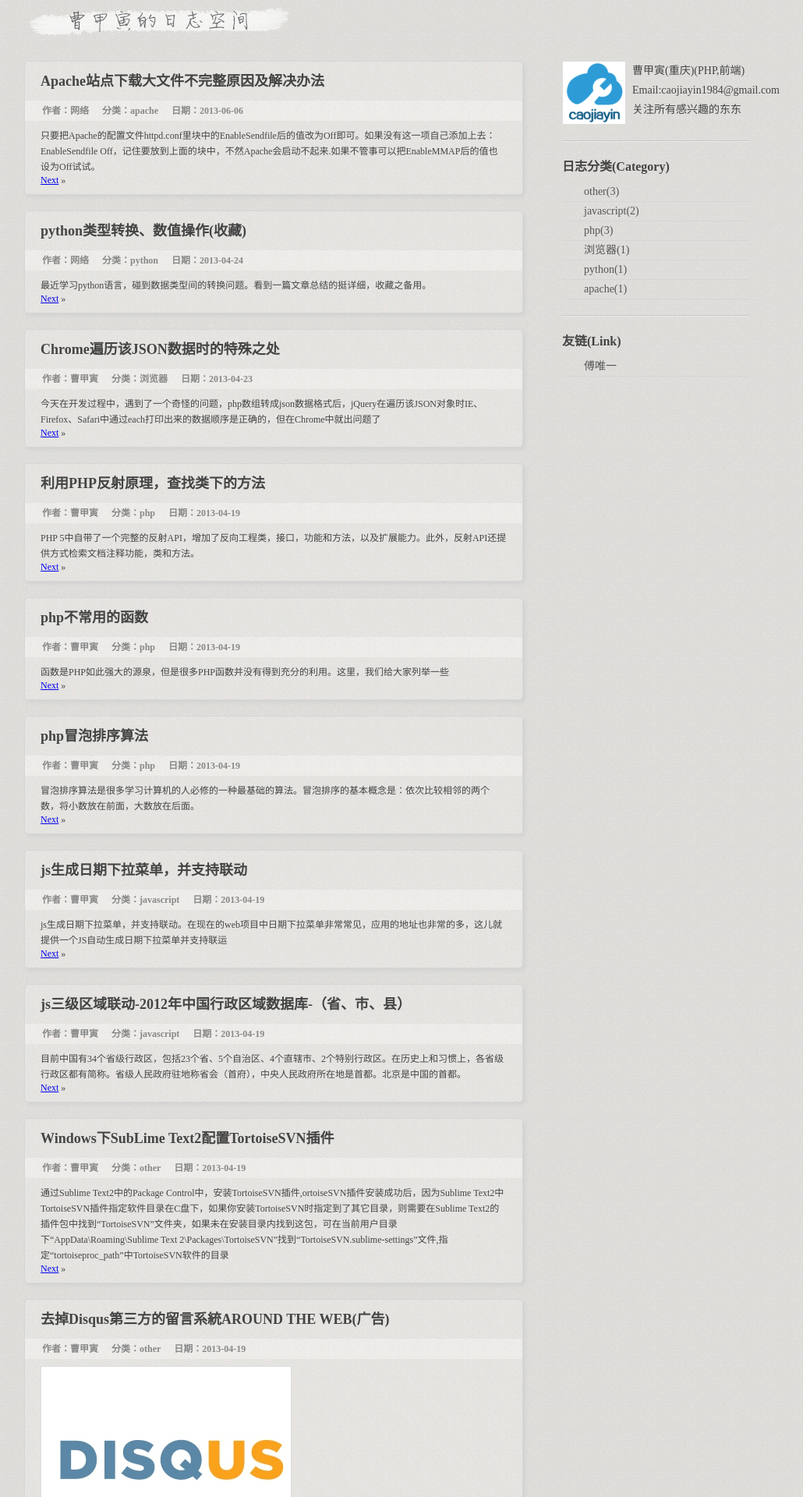
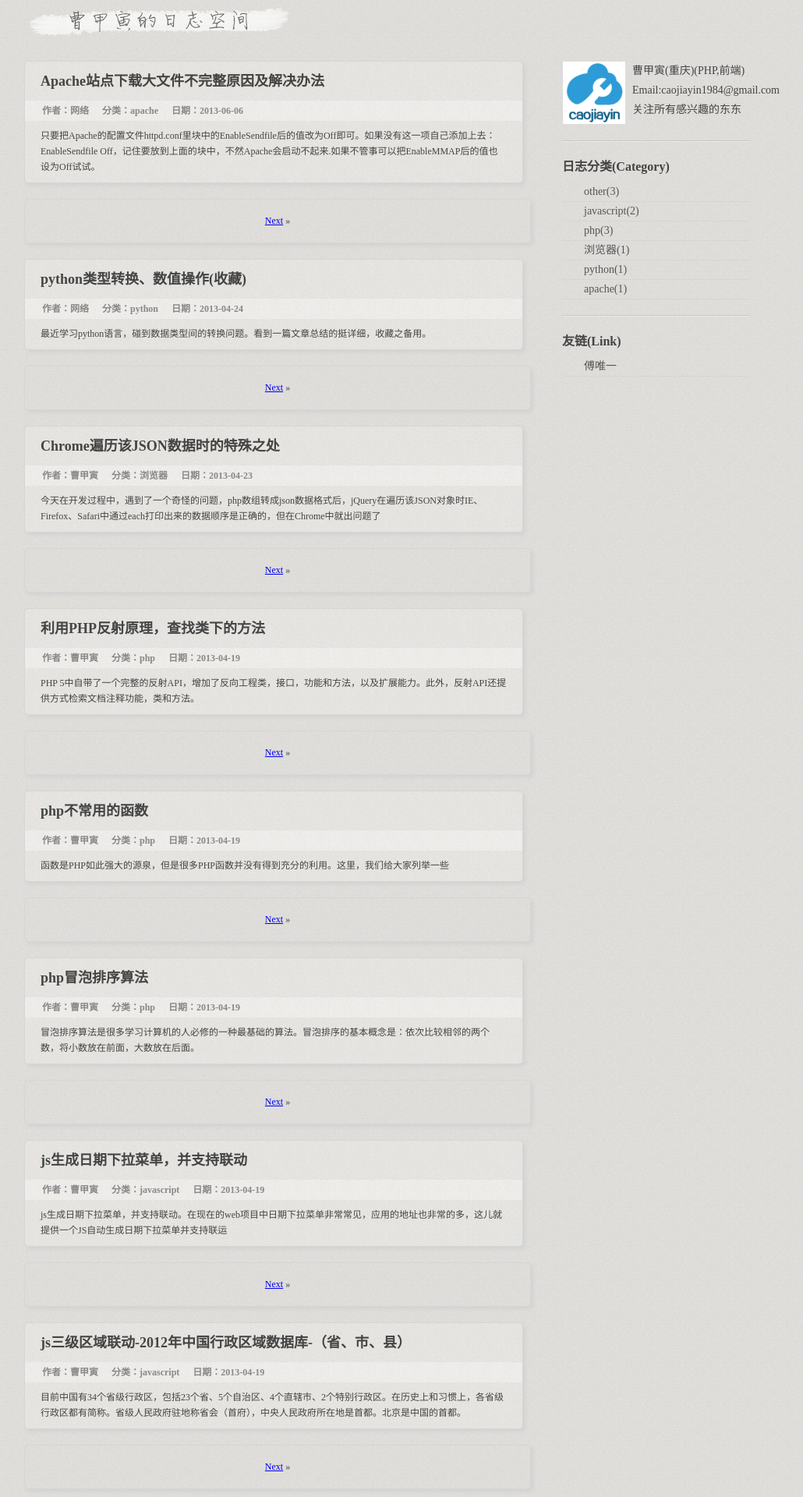
Before and after one commit to caojiayin/blog, a Jekyll site: the page built from index.html, in a window 1280 px wide. Shown: the top 1920 px of the page at 78% size, without its empty margins (144-1174 px from the left). Built offline with Jekyll 4.4.1, drawn with Linux system fonts in a browser that asks for light colours; the list of posts is cut into pages by our own code.

Commit message:
update page

```diff
--- a/index.html
+++ b/index.html
@@ -16,6 +16,7 @@
 		{% endif %}
 		{{ post.description }}
 	</div>
+</div>
 <div class="index_page">
 			{% if paginator.previous_page %}
 	{% if paginator.previous_page>1  %}
@@ -28,5 +29,4 @@
 			<a href="{{ site:url  }}/page{{ paginator.next_page  }}" class="page">Next</a>&nbsp;&raquo;
 			{% endif %}
 </div>
-</div>
 {% endfor %}
--- a/static/style/default.css
+++ b/static/style/default.css
@@ -73,7 +73,8 @@
 	/*-moz-box-shadow:3px 3px 5px #d2d2d2;*/
 	border-radius: 5px;
 	-moz-border-radius:5px;
-	-webkit-border-radius:5px;}
+	-webkit-border-radius:5px;
+}
 .post_content h1{font-size: 18px;line-height: 30px;}
 .post_content h1 a{text-decoration: none;color:#444;}
 .post_content h1 a:hover{color:#333;}
@@ -133,5 +134,17 @@
 .categoryList a{text-decoration: none;color:#555;font-size: 14px;}
 .categoryList span{float:right;font-size: 12px;color: #666;padding-right: 10px;}
 
+.index_page{
+	padding:20px;
+	border:1px solid #d6d6d6;
+	position: relative;
+	margin-bottom: 20px;
+	box-shadow:3px 3px 5px #d2d2d2;
+	/*-moz-box-shadow:3px 3px 5px #d2d2d2;*/
+	border-radius: 5px;
+	-moz-border-radius:5px;
+	-webkit-border-radius:5px;
+	text-align:center;
+}
 
 .footer{font-size: 14px;color:#888;text-align: center;padding:10px 0px;background: url("../images/line.png") repeat-x top center;}
```
Lines whose indentation alone changed are shown as unchanged.
